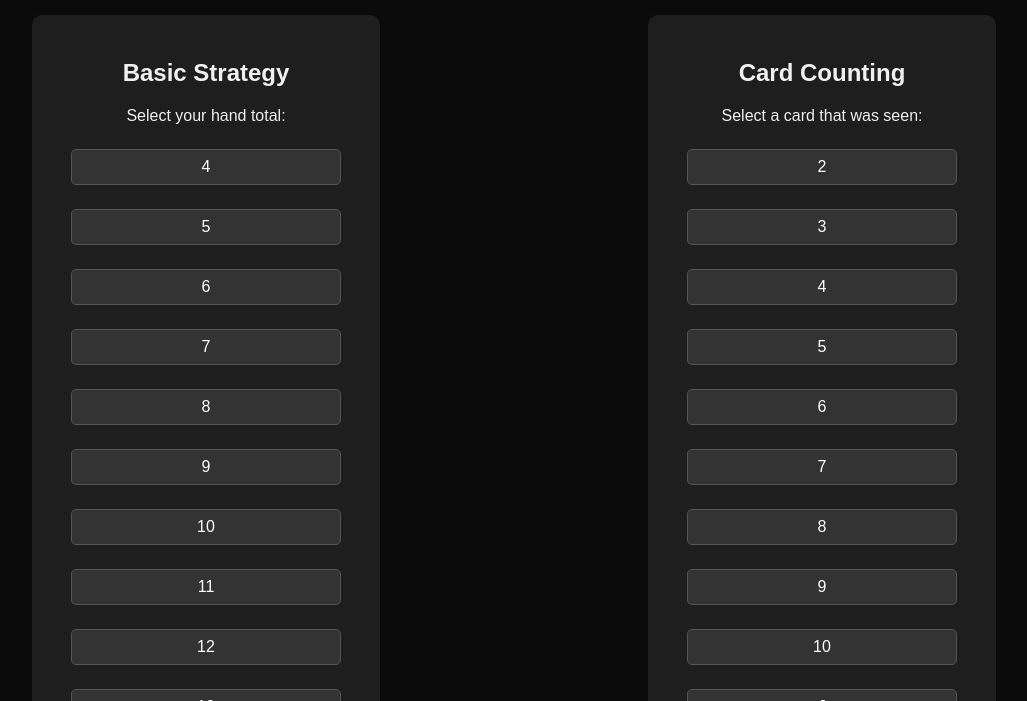
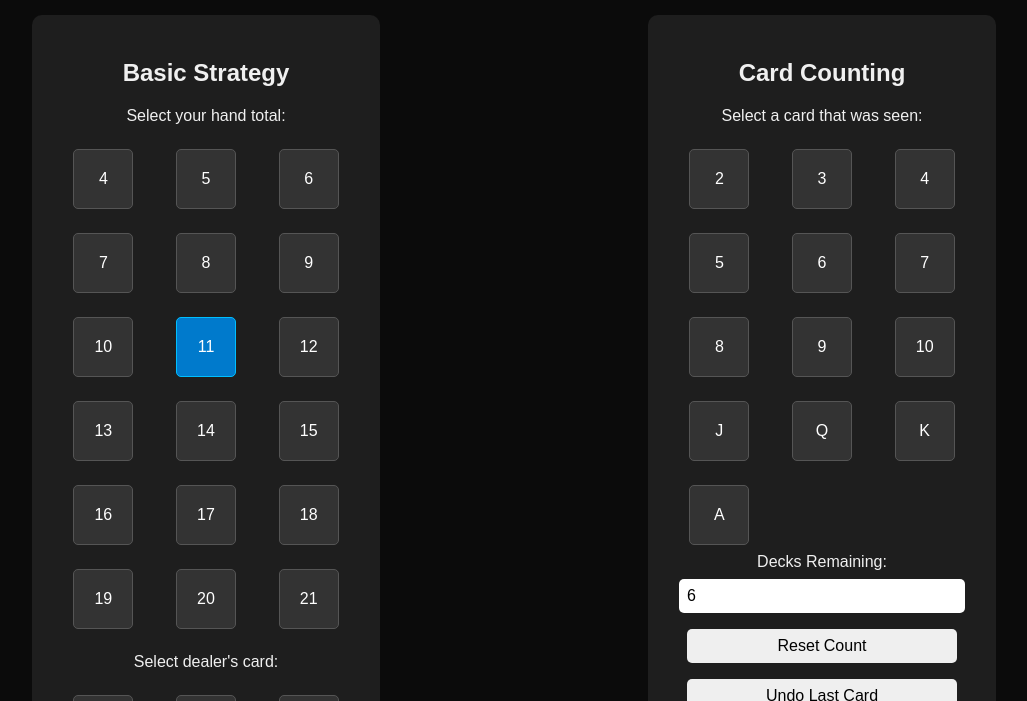
Before and after one commit to SimonSobiech/Blackjack-web-app, a plain HTML site: page index.html in a window 1280 px wide. Both pictures are taken after a click on the button "11". Shown: the part 99-800 px from the top of the page, without its empty margins (126-1153 px from the left). Drawn offline with Linux system fonts and the light colour scheme.

Commit message:
Update index.html

```diff
--- a/index.html
+++ b/index.html
@@ -28,22 +28,27 @@
       width: 300px;
     }
     .button-grid {
-      display: flex;
-      flex-wrap: wrap;
-      justify-content: center;
+      display: grid;
+      grid-template-columns: repeat(3, 1fr);
       gap: 0.5rem;
+      justify-items: center;
     }
     .card-button {
       background-color: #333;
       border: 1px solid #555;
       color: white;
-      padding: 0.5rem 1rem;
+      width: 60px;
+      height: 60px;
       border-radius: 5px;
       cursor: pointer;
       font-size: 1rem;
     }
     .card-button:hover {
       background-color: #555;
+    }
+    .card-button.selected {
+      background-color: #007acc;
+      border-color: #00bfff;
     }
     input, button {
       margin: 0.5rem 0;
@@ -78,6 +83,8 @@
       <div class="button-grid" id="countButtons"></div>
       <label>Decks Remaining:</label>
       <input type="number" id="decksRemaining" value="6" min="0.5" step="0.5">
+      <button onclick="resetCount()">Reset Count</button>
+      <button onclick="undoCount()">Undo Last Card</button>
       <div class="output" id="countOutput"></div>
     </div>
   </div>
@@ -86,6 +93,7 @@
     let runningCount = 0;
     let selectedPlayer = null;
     let selectedDealer = null;
+    let lastCard = null;
 
     const playerButtons = document.getElementById('playerButtons');
     const dealerButtons = document.getElementById('dealerButtons');
@@ -93,11 +101,22 @@
 
     const allCardValues = [2, 3, 4, 5, 6, 7, 8, 9, 10, 'J', 'Q', 'K', 'A'];
 
+    function highlightSelected(group, value) {
+      const buttons = group.getElementsByClassName('card-button');
+      for (const btn of buttons) {
+        if (btn.innerText == value) btn.classList.add('selected');
+        else btn.classList.remove('selected');
+      }
+    }
+
     for (let i = 4; i <= 21; i++) {
       const btn = document.createElement('button');
       btn.innerText = i;
       btn.className = 'card-button';
-      btn.onclick = () => selectedPlayer = i;
+      btn.onclick = () => {
+        selectedPlayer = i;
+        highlightSelected(playerButtons, i);
+      };
       playerButtons.appendChild(btn);
     }
 
@@ -105,7 +124,10 @@
       const btn = document.createElement('button');
       btn.innerText = card;
       btn.className = 'card-button';
-      btn.onclick = () => selectedDealer = convertCardToValue(card);
+      btn.onclick = () => {
+        selectedDealer = convertCardToValue(card);
+        highlightSelected(dealerButtons, card);
+      };
       dealerButtons.appendChild(btn);
     });
 
@@ -145,10 +167,29 @@
     }
 
     function updateCountWithCard(card) {
-      runningCount += getHiLo(card);
+      const value = getHiLo(card);
+      runningCount += value;
+      lastCard = card;
+      updateCountOutput();
+    }
+
+    function resetCount() {
+      runningCount = 0;
+      lastCard = null;
+      updateCountOutput();
+    }
+
+    function undoCount() {
+      if (lastCard !== null) {
+        runningCount -= getHiLo(lastCard);
+        lastCard = null;
+        updateCountOutput();
+      }
+    }
+
+    function updateCountOutput() {
       const decks = parseFloat(document.getElementById('decksRemaining').value);
       const trueCount = decks > 0 ? (runningCount / decks).toFixed(2) : 'N/A';
-
       document.getElementById('countOutput').innerText =
         `Running Count: ${runningCount} | True Count: ${trueCount}`;
     }
```
